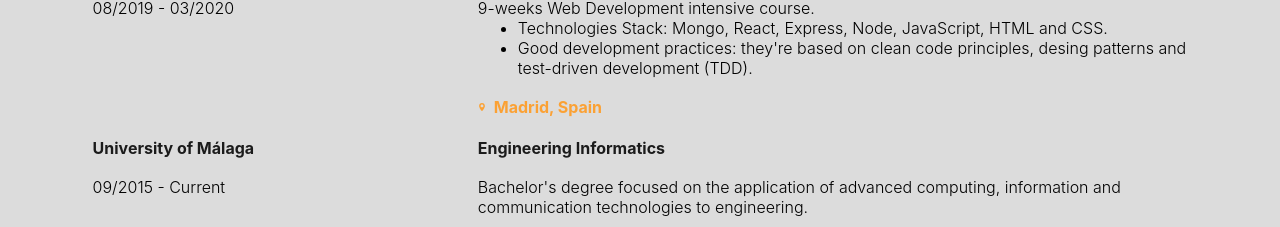
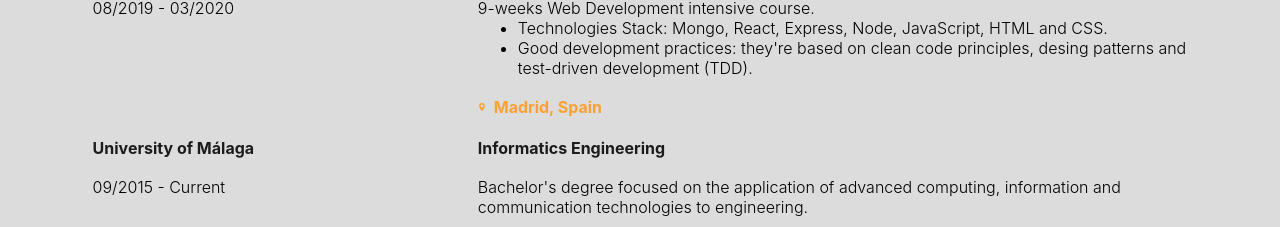
Before and after one commit to raulrequenac/raulrequenac, a React (Create React App) app: page / in a window 1280 px wide. Shown: the part 2075-2302 px from the top of the page. Built offline with nearby package versions, Linux system fonts and the light colour scheme.

Commit message:
console.log and gramatical correction

```diff
--- a/src/components/Contact.js
+++ b/src/components/Contact.js
@@ -38,7 +38,6 @@ const Contact = () => {
     if (loading && !error) sendEmail(email)
       .then(
         () => {
-          console.log('hola')
           setSuccess(true)
           setState({error: false, loading: false})
         },
--- a/src/data/educations.js
+++ b/src/data/educations.js
@@ -6,7 +6,7 @@ const englishEducations = [{
   location: 'Madrid, Spain'
 }, {
   name: 'University of Málaga',
-  course: 'Engineering Informatics',
+  course: 'Informatics Engineering',
   date: '09/2015 - Current',
   description: 'Bachelor\'s degree focused on the application of advanced computing, information and communication technologies to engineering.',
   location: 'Málaga, Andalusia, Spain'
```
